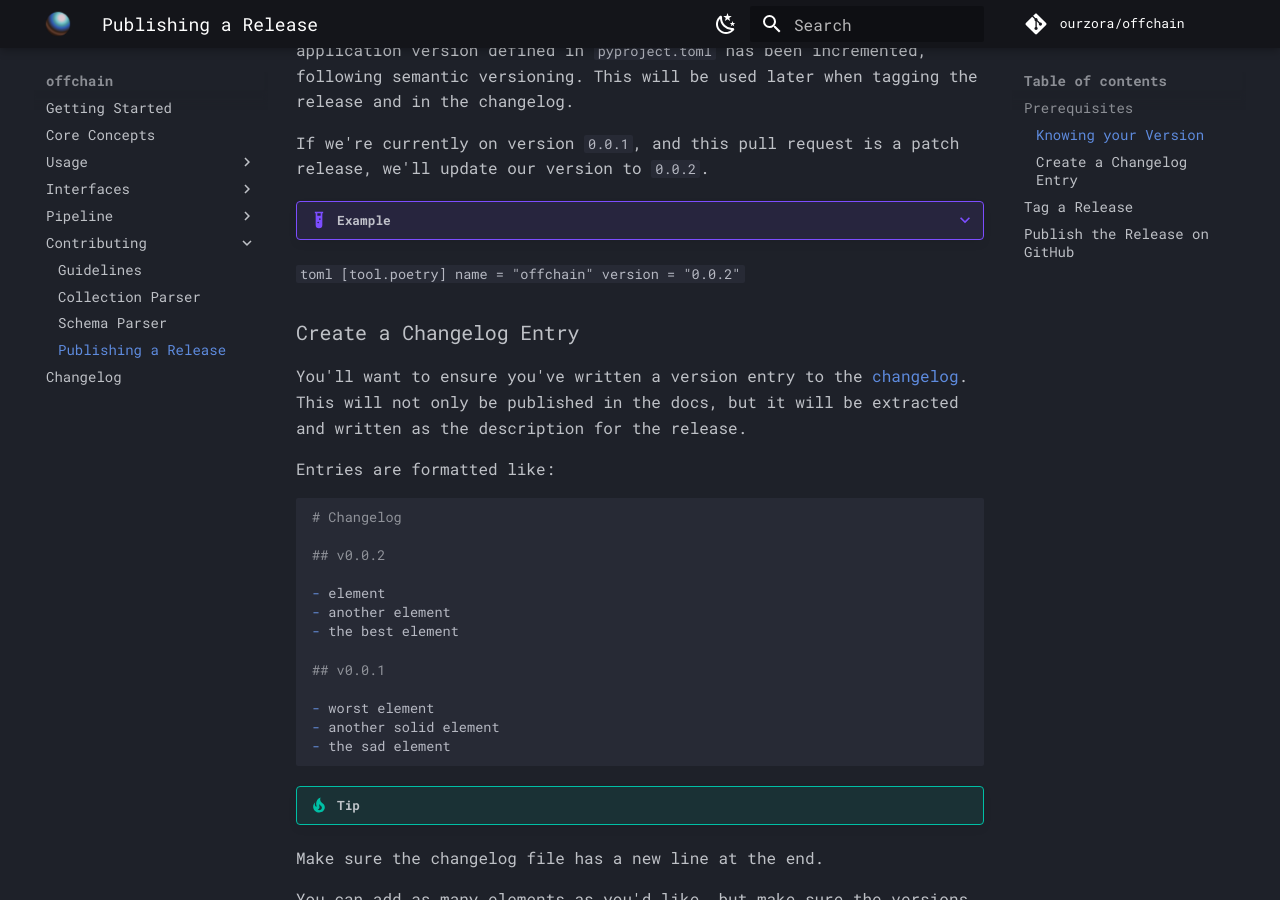
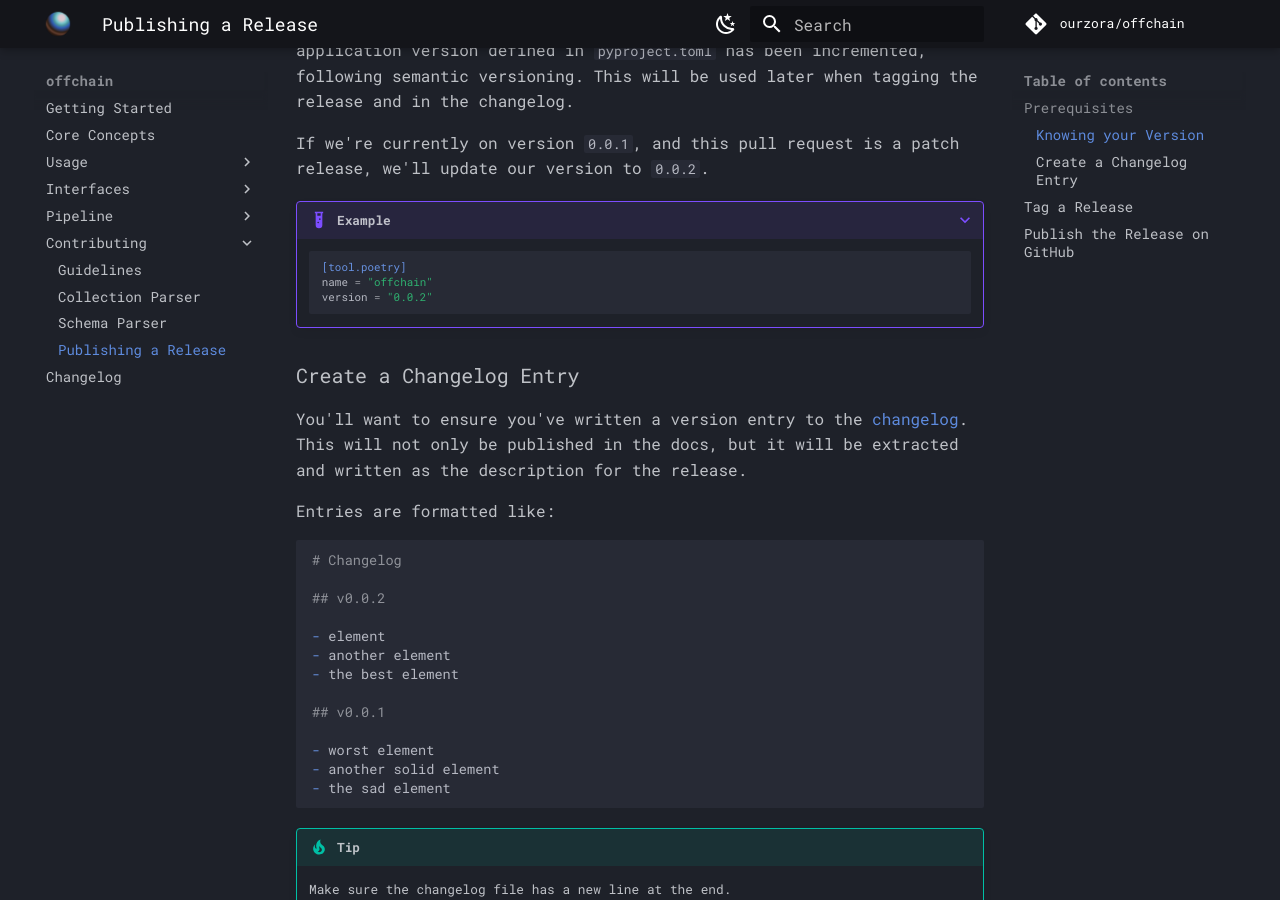
Before and after one commit to ourzora/offchain, an MkDocs documentation site: the page built from docs/contributing/publish_release.md, in a window 1280 px wide and 900 px high, scrolled down 517 px. Built offline with MkDocs 1.6.1 and Material for MkDocs 9.7.7, drawn with Linux system fonts in a browser that asks for light colours; comment, search, counter and statistics services are not loaded.

Commit message:
Fix autoformatting

````diff
--- a/docs/contributing/publish_release.md
+++ b/docs/contributing/publish_release.md
@@ -18,7 +18,11 @@ If we're currently on version `0.0.1`, and this pull request is a patch release,
 to `0.0.2`.
 
 ???+ example
-`toml [tool.poetry] name = "offchain" version = "0.0.2" `
+    ```toml
+    [tool.poetry]
+    name = "offchain"
+    version = "0.0.2"
+    ```
 
 ### Create a Changelog Entry
 
@@ -44,7 +48,7 @@ Entries are formatted like:
 ```
 
 !!! tip
-Make sure the changelog file has a new line at the end.
+    Make sure the changelog file has a new line at the end.
 
 You can add as many elements as you'd like, but make sure the versions are separated by new lines in descending order and are appended with a `v` like shown in the above example.
 
@@ -60,7 +64,7 @@ When running the command below, this will create a tag for `v0.0.2` and sign it
 Make sure your versions are appended with `v`. This will be the version published to PyPi later.
 
 !!! warning Sign Your Releases
-All releases must be made with a GPG signed tag. Don't create a tag without signing it.
+    All releases must be made with a GPG signed tag. Don't create a tag without signing it.
 
 ```bash
 git tag -asm "v0.0.2"
@@ -78,6 +82,6 @@ Once you've created and pushed the tag, you should notice a draft release on Git
 and the content should be from the changelog for that release.
 
 !!! success
-Validate that everything is correct and publish the release! This will automatically publish the release to PyPi.
+    Validate that everything is correct and publish the release! This will automatically publish the release to PyPi.
 
 And you're done, congratulations! You've successfully published a new version of the offchain library!
````
